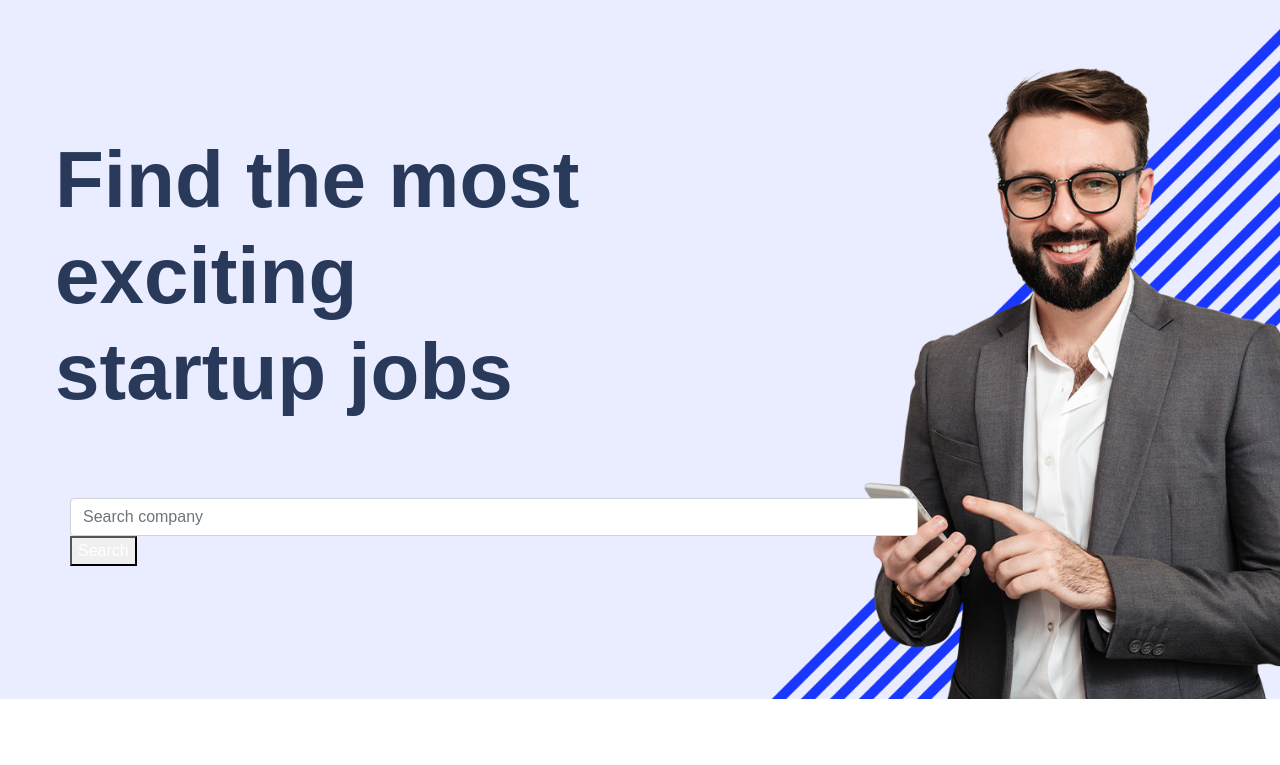
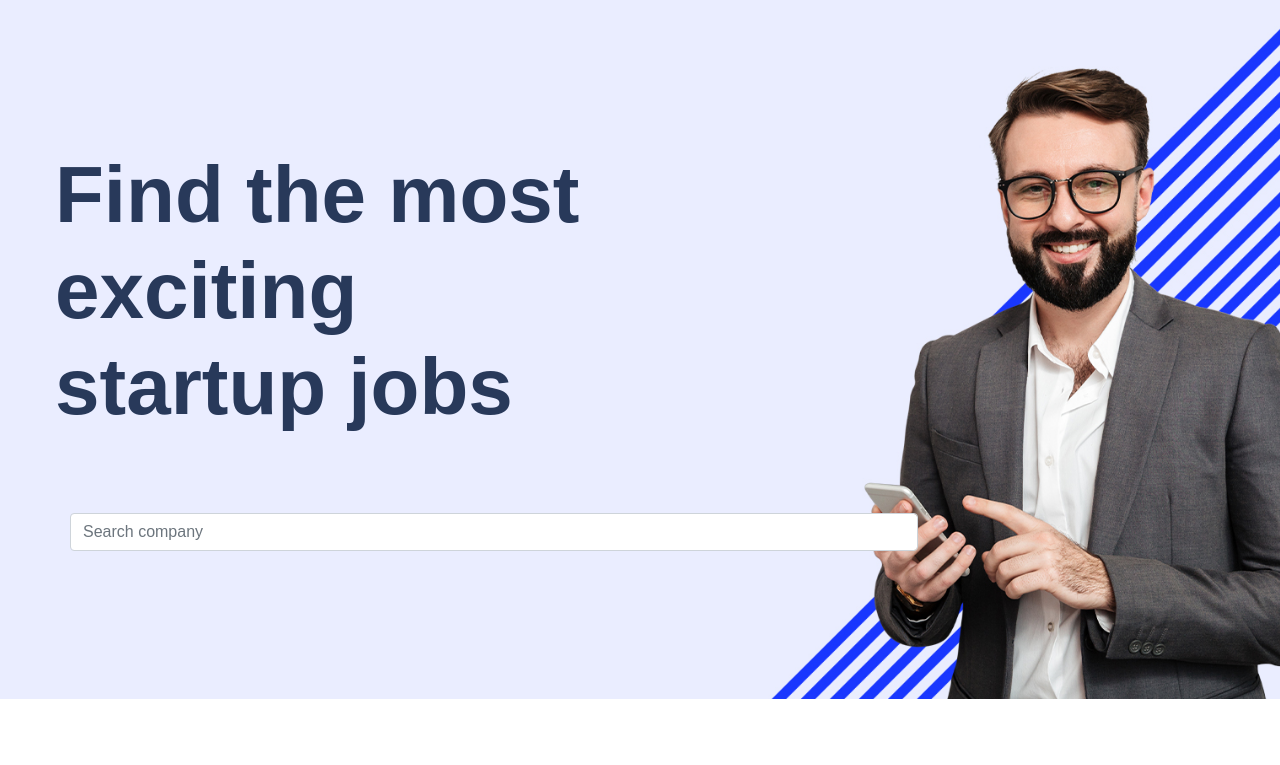
Before and after one commit to EstherWT/internship, a Flask app: page /internship_index in a window 1280 px wide. Shown: the top 765 px of the page. Run offline with Flask 3, Linux system fonts and the light colour scheme; data that the repository does not hold is empty; some libraries are stand-ins or nearby versions; some web fonts are replaced.

Commit message:
Update internship_index.html

```diff
--- a/templates/internship_index.html
+++ b/templates/internship_index.html
@@ -53,7 +53,6 @@
 				    <div class="col-md-9">
 					    <form action="/search" method="GET">
 					    	<input type="text" name="query" id="search_text" class="form-control" placeholder="Search company">
-					        <button type="submit">Search</button>
 					    </form>
 				    </div>
 				</div>
```
